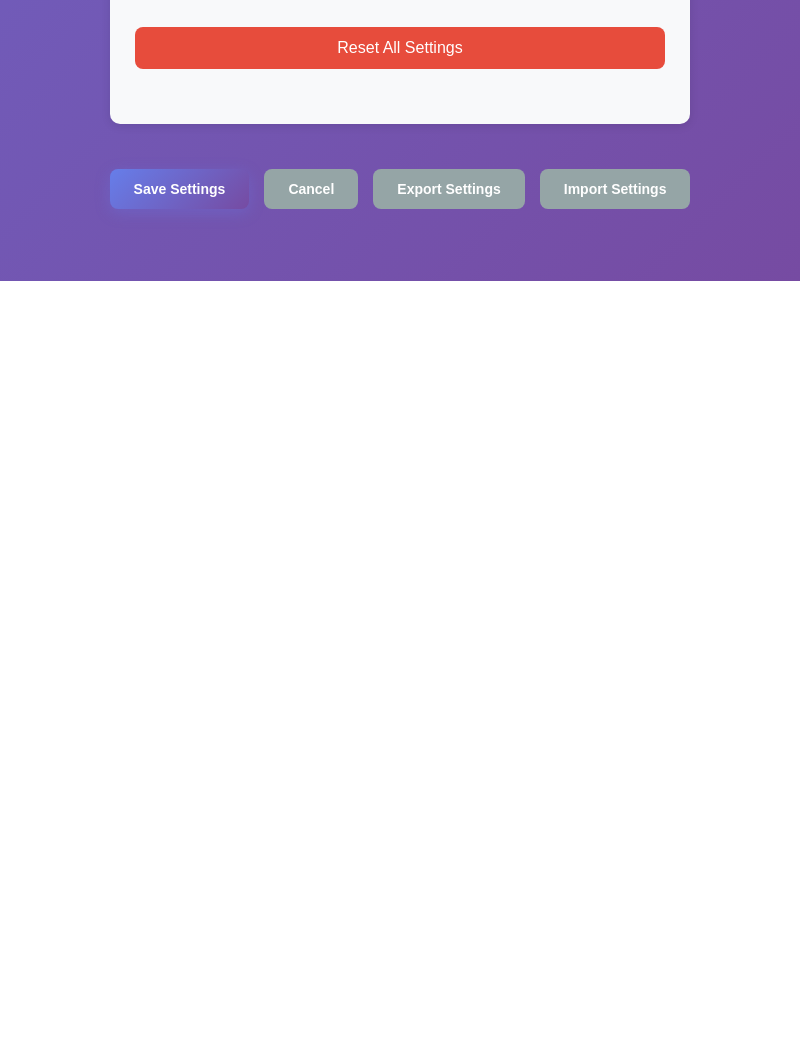
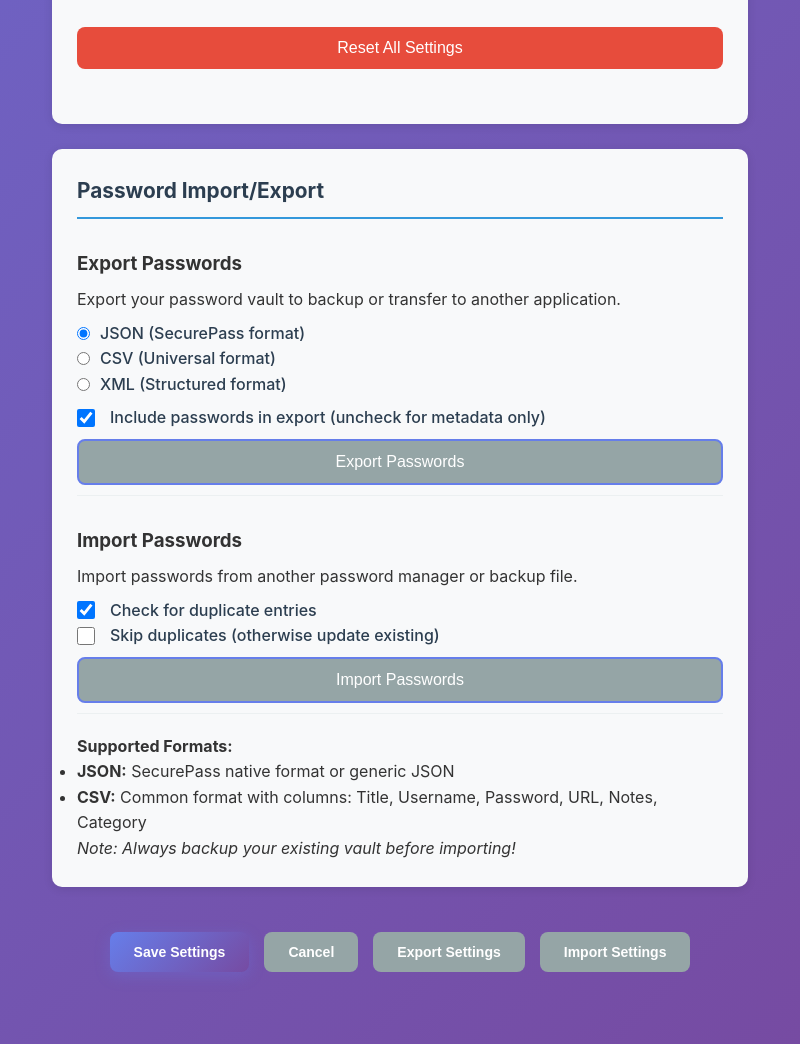
Before and after one commit to melvsalonga/SecurePass-Desktop, an Electron app: page src/renderer/pages/settings.html in a window 800 px wide. Shown: the part 2427-3471 px from the top of the page. Before the commit the page ends 2708 px from the top, so only its background shows below. Drawn offline with Linux system fonts and the light colour scheme.

Commit message:
feat: Add password import/export UI to settings page
Introduces a new section in the settings page for managing password data.
This includes:
- Export options for JSON, CSV, and XML formats, with an option to include/exclude passwords.
- Import options for JSON and CSV, with controls for handling duplicate entries.
This allows users to backup, restore, and migrate their password vault.

```diff
--- a/src/renderer/pages/settings.html
+++ b/src/renderer/pages/settings.html
@@ -211,6 +211,68 @@
           </div>
         </section>
 
+        <!-- Password Import/Export -->
+        <section class="settings-section">
+          <h2>Password Import/Export</h2>
+
+          <div class="setting-group">
+            <h3>Export Passwords</h3>
+            <p>Export your password vault to backup or transfer to another application.</p>
+
+            <div class="export-options">
+              <label>
+                <input type="radio" name="export-format" value="json" checked>
+                JSON (SecurePass format)
+              </label>
+              <label>
+                <input type="radio" name="export-format" value="csv">
+                CSV (Universal format)
+              </label>
+              <label>
+                <input type="radio" name="export-format" value="xml">
+                XML (Structured format)
+              </label>
+            </div>
+
+            <div class="export-security">
+              <label>
+                <input type="checkbox" id="include-passwords" checked>
+                Include passwords in export (uncheck for metadata only)
+              </label>
+            </div>
+
+            <button id="export-passwords" class="btn btn-secondary">Export Passwords</button>
+          </div>
+
+          <div class="setting-group">
+            <h3>Import Passwords</h3>
+            <p>Import passwords from another password manager or backup file.</p>
+
+            <div class="import-options">
+              <label>
+                <input type="checkbox" id="check-duplicates" checked>
+                Check for duplicate entries
+              </label>
+              <label>
+                <input type="checkbox" id="skip-duplicates">
+                Skip duplicates (otherwise update existing)
+              </label>
+            </div>
+
+            <button id="import-passwords" class="btn btn-secondary">Import Passwords</button>
+            <input type="file" id="import-file" accept=".json,.csv" style="display: none;">
+          </div>
+
+          <div class="import-help">
+            <h4>Supported Formats:</h4>
+            <ul>
+              <li><strong>JSON:</strong> SecurePass native format or generic JSON</li>
+              <li><strong>CSV:</strong> Common format with columns: Title, Username, Password, URL, Notes, Category</li>
+            </ul>
+            <p><em>Note: Always backup your existing vault before importing!</em></p>
+          </div>
+        </section>
+
         <!-- Action Buttons -->
         <section class="settings-actions">
           <button id="save-settings" class="btn btn-primary">Save Settings</button>
```
